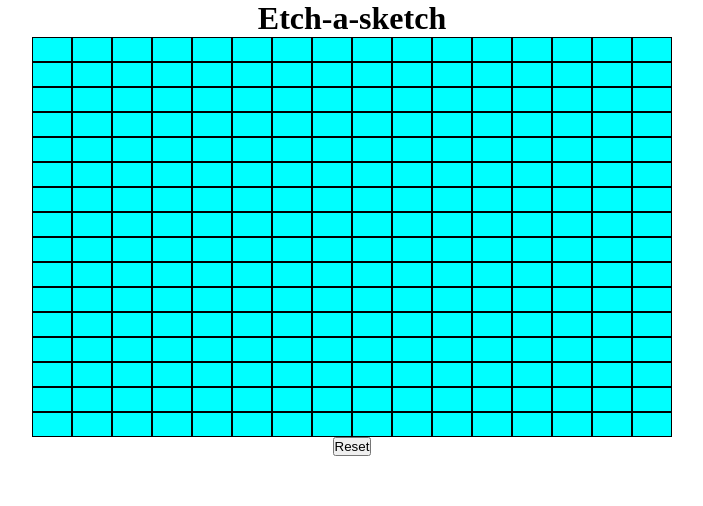
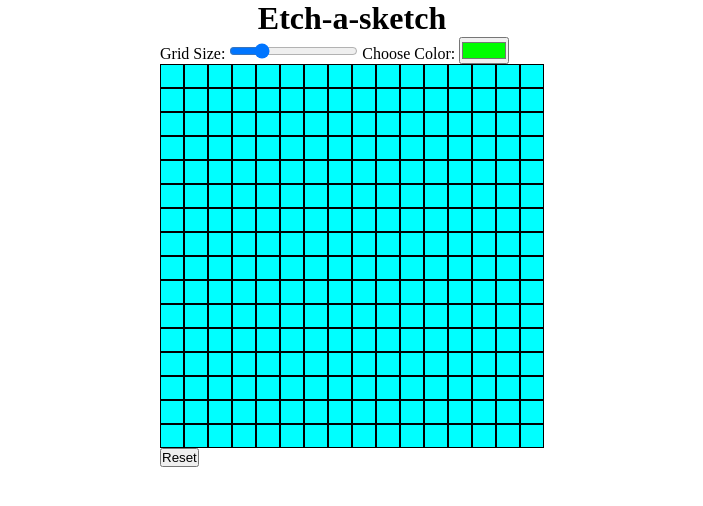
Before and after one commit to Malinovv/etch-a-sketch, a plain HTML site: page index.html in a window 1280 px wide. Shown: the whole page, without its empty margins (288-991 px from the left). Drawn offline with Linux system fonts and the light colour scheme.

Commit message:
final project build with range func and color picker

```diff
--- a/index.html
+++ b/index.html
@@ -7,9 +7,26 @@
     <link rel="stylesheet" href="styles.css" />
   </head>
   <body>
-    <h1>Etch-a-sketch</h1>
-    <div class="parent"></div>
-    <button id="reset">Reset</button>
+    <header>
+      <h1>Etch-a-sketch</h1>
+    </header>
+    <main>
+      <label for="gridSize">Grid Size:</label>
+      <input
+        type="range"
+        id="gridSize"
+        name="gridSize"
+        min="4"
+        max="60"
+        step="1"
+        value="16" />
+
+      <label for="colorPicker">Choose Color:</label>
+      <input type="color" id="colorPicker" name="colorPicker" value="#00ff00" />
+
+      <div class="parent"></div>
+      <button id="reset">Reset</button>
+    </main>
     <script src="script.js"></script>
   </body>
 </html>
--- a/script.js
+++ b/script.js
@@ -1,28 +1,51 @@
 const parentContainer = document.querySelector(".parent");
 const resetBtn = document.querySelector("#reset");
+const gridSizeInput = document.querySelector("#gridSize");
+const colorPickerInput = document.querySelector("#colorPicker");
 
-function createDivs() {
-  for (let i = 0; i < 256; i++) {
+function createDivs(gridItems) {
+  parentContainer.innerHTML = "";
+  const gridPattern = gridItems * gridItems;
+
+  const childWidth = 24 / gridItems;
+  const childHeight = 24 / gridItems;
+
+  for (let i = 0; i < gridPattern; i++) {
     const childDiv = document.createElement("div");
     childDiv.setAttribute("class", "child");
+    childDiv.style.width = `calc(${childWidth}em)`;
+    childDiv.style.height = `calc(${childHeight}em)`;
     parentContainer.appendChild(childDiv);
   }
+
+  const children = document.querySelectorAll(".child");
+  children.forEach((child) => {
+    child.addEventListener("mouseover", changeColor);
+  });
 }
 
-createDivs();
-
-const children = document.querySelectorAll(".child");
-
 function changeColor() {
-  this.style.backgroundColor = "red";
+  const selectedColor = colorPickerInput.value;
+  this.style.backgroundColor = selectedColor;
 }
 
-children.forEach((child) => {
-  child.addEventListener("mouseover", changeColor);
-});
-
-resetBtn.addEventListener("click", () => {
+function resetColors() {
+  const children = document.querySelectorAll(".child");
   children.forEach((child) => {
     child.style.backgroundColor = "aqua";
   });
+}
+
+createDivs(gridSizeInput.value);
+
+resetBtn.addEventListener("click", resetColors);
+
+gridSizeInput.addEventListener("input", () => {
+  const gridItems = gridSizeInput.value;
+  createDivs(parseInt(gridItems));
 });
+
+colorPickerInput.addEventListener("input", () => {
+  const gridItems = gridSizeInput.value;
+  createDivs(parseInt(gridItems));
+});
--- a/styles.css
+++ b/styles.css
@@ -16,14 +16,15 @@ body {
   display: flex;
   flex-wrap: wrap;
   align-content: start;
-  width: 50%;
-  height: 50%;
+  width: 24em;
+  height: 24em;
   background-color: brown;
+  flex: 0 1 auto;
 }
 
 .child {
-  width: 6.25%;
-  height: 6.25%;
+  width: 2em;
+  height: 2em;
   background-color: aqua;
   border: solid black 1px;
 }
```
